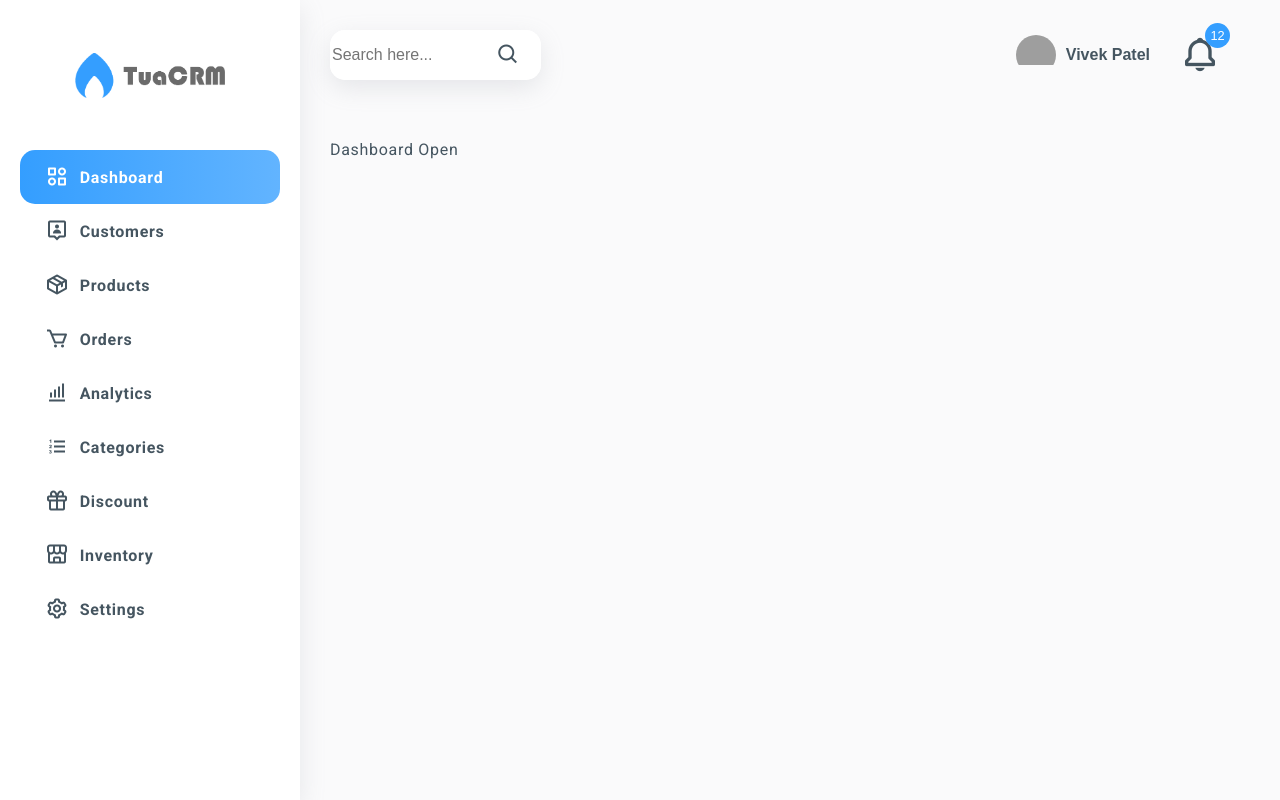
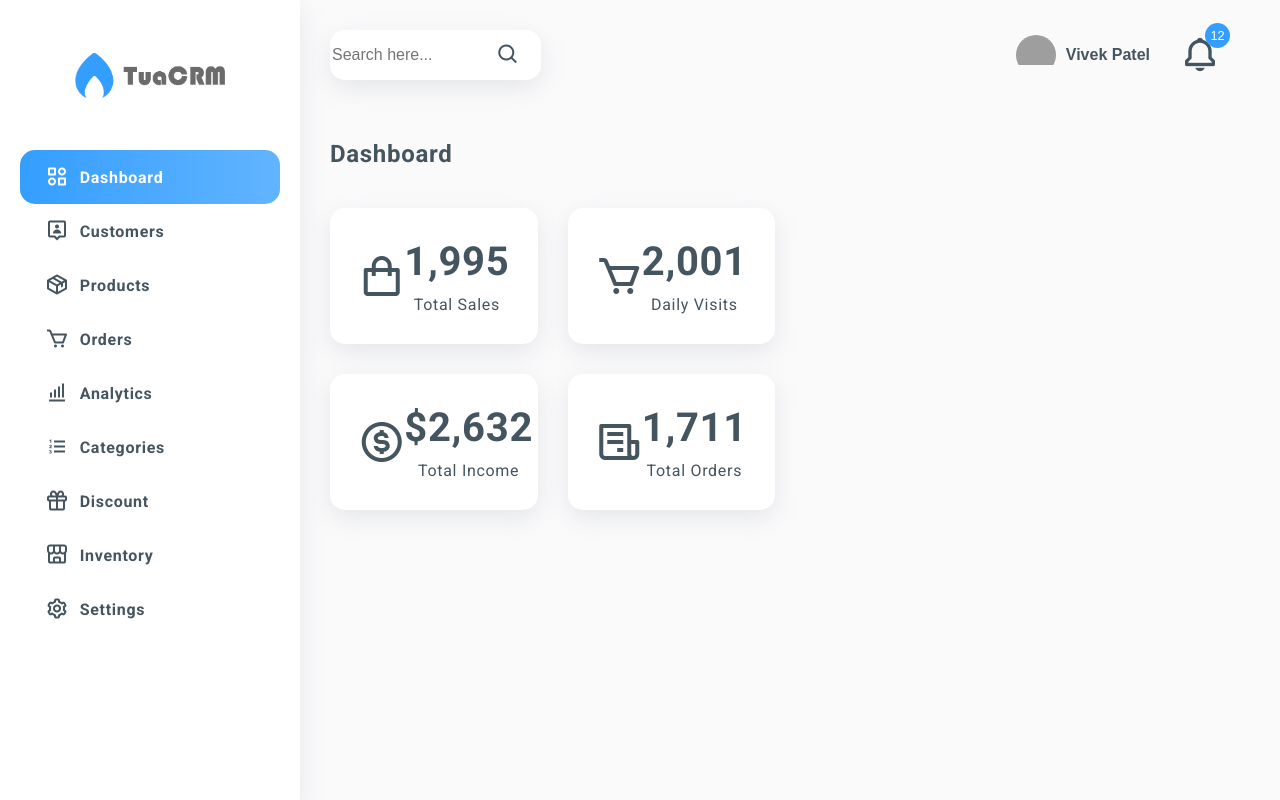
Before and after one commit to vkp3012/admin, a React (Create React App) app: page / in a window 1280 px wide. Built offline with nearby package versions, Linux system fonts and the light colour scheme; grey boxes are pictures that could not be loaded.

Commit message:
create a product details board

```diff
--- /dev/null
+++ b/src/components/status-card/StatusCard.jsx
@@ -0,0 +1,18 @@
+import React from 'react'
+import './statuscard.css';
+
+const StatusCard = props => {
+    return (
+        <div className='status-card'>
+            <div className="status-card__icon">
+                <i className={props.icon}></i>
+            </div>
+            <div className="status-card__info">
+                <h4>{props.count}</h4>
+                <span>{props.title}</span>
+            </div>
+        </div>
+    )
+}
+
+export default StatusCard
--- /dev/null
+++ b/src/components/status-card/statuscard.css
@@ -0,0 +1,60 @@
+.status-card {
+    padding: 30px;
+    display: flex;
+    align-items: center;
+    background-color: var(--main-bg);
+    box-shadow: var(--box-shadow);
+    border-radius: var(--border-radius);
+    position: relative;
+    overflow: hidden;
+    z-index: 1;
+    transition: color 0.5s ease 0s;
+    margin-bottom: 30px;
+}
+
+.status-card__icon {
+    width: 30%;
+    height: 100%;
+    font-size: 3rem;
+    display: flex;
+    align-items: center;
+    justify-content: center;
+    z-index: 1;
+}
+
+.status-card__info {
+    flex-grow: 1;
+    text-align: center;
+    z-index: 1;
+    text-transform: capitalize;
+}
+
+.status-card__info > h4 {
+    font-size: 2.5rem;
+    margin-bottom: 10px;
+}
+
+.status-card::before{
+    content: "";
+    width: 100%;
+    padding-top: 100%;
+    border-radius: 50%;
+    background-image: linear-gradient(
+        to top right,
+        var(--main-color),
+        var(--second-color)
+    );
+    position: absolute;
+    left: -50%;
+    top: 0;
+    transform: scale(0);
+    transition: transform 0.8s ease 0s;
+}
+
+.status-card:hover::before{
+    transform: scale(3);
+}
+
+.status-card:hover{
+    color: var(--txt-white);
+}
--- a/src/pages/Dashboard.jsx
+++ b/src/pages/Dashboard.jsx
@@ -1,9 +1,80 @@
 import React from 'react'
+// import { Link } from "react-router-dom";
+// import Chart from "react-apexcharts";
+// import { useSelector } from "react-redux";
+import StatusCard from "../components/status-card/StatusCard"
+// import Badge from "../components/badge/Badge";
+import statusCards from '../assets/JsonData/status-card-data.json';
+// const chartOptions = {
+//     series : [{
+//         name : 'Online Customers',
+//         data : [40,70,20,90,36,80,30,91,60]
+//     },{
+//         name: 'Store Customers',
+//         data: [40, 30, 70, 80, 40, 16, 40, 20, 51, 10]
+//     }],
+//     options: {
+//         color: ['#6ab04c', '#2980b9'],
+//         chart: {
+//             background: 'transparent'
+//         },
+//         dataLabels: {
+//             enabled: false
+//         },
+//         stroke: {
+//             curve: 'smooth'
+//         },
+//         xaxis: {
+//             categories: ['Jan', 'Feb', 'Mar', 'Apr', 'May', 'Jun', 'Jul', 'Aug', 'Sep']
+//         },
+//         legend: {
+//             position: 'top'
+//         },
+//         grid: {
+//             show: false
+//         }
+//     }
+// }
+
 
 const Dashboard = () => {
+    // const themeReducer = useSelector(state => state.themeReducer.node);
     return (
         <div>
-            Dashboard Open
+            <h2 className='page-header'>Dashboard</h2>
+            <div className="row">
+                <div className="col-6">
+                    <div className="row">
+                        {
+                            statusCards.map((item,index)=> (
+                                <div className="col-6" key={index}>
+                                    <StatusCard
+                                        icon = {item.icon}
+                                        count = {item.count}
+                                        title = {item.title}
+                                    />
+                                </div>
+                            ))
+                        }
+                    </div>
+                </div>
+                {/* <div className="col-6">
+                    <div className="card full-height">
+                        <Chart
+                            options={themeReducer === 'theme-mode-dark' ? {
+                                ...chartOptions.options,
+                                theme : { mode : 'dark'}
+                            }:{
+                                ...chartOptions.options,
+                                theme : { mode : 'light'}
+                            }}
+                            series= {chartOptions.series}
+                            type = "line"
+                            height= '100%'
+                        />
+                    </div>
+                </div> */}
+            </div>
         </div>
     )
 }
```
Also changed, not shown: src/components/layout/Layout.jsx (+8 -1 lines), src/components/status-card/status-card.css (added), src/components/thememenu/ThemeMenu.jsx (added), src/components/thememenu/thememenu.css (added).
